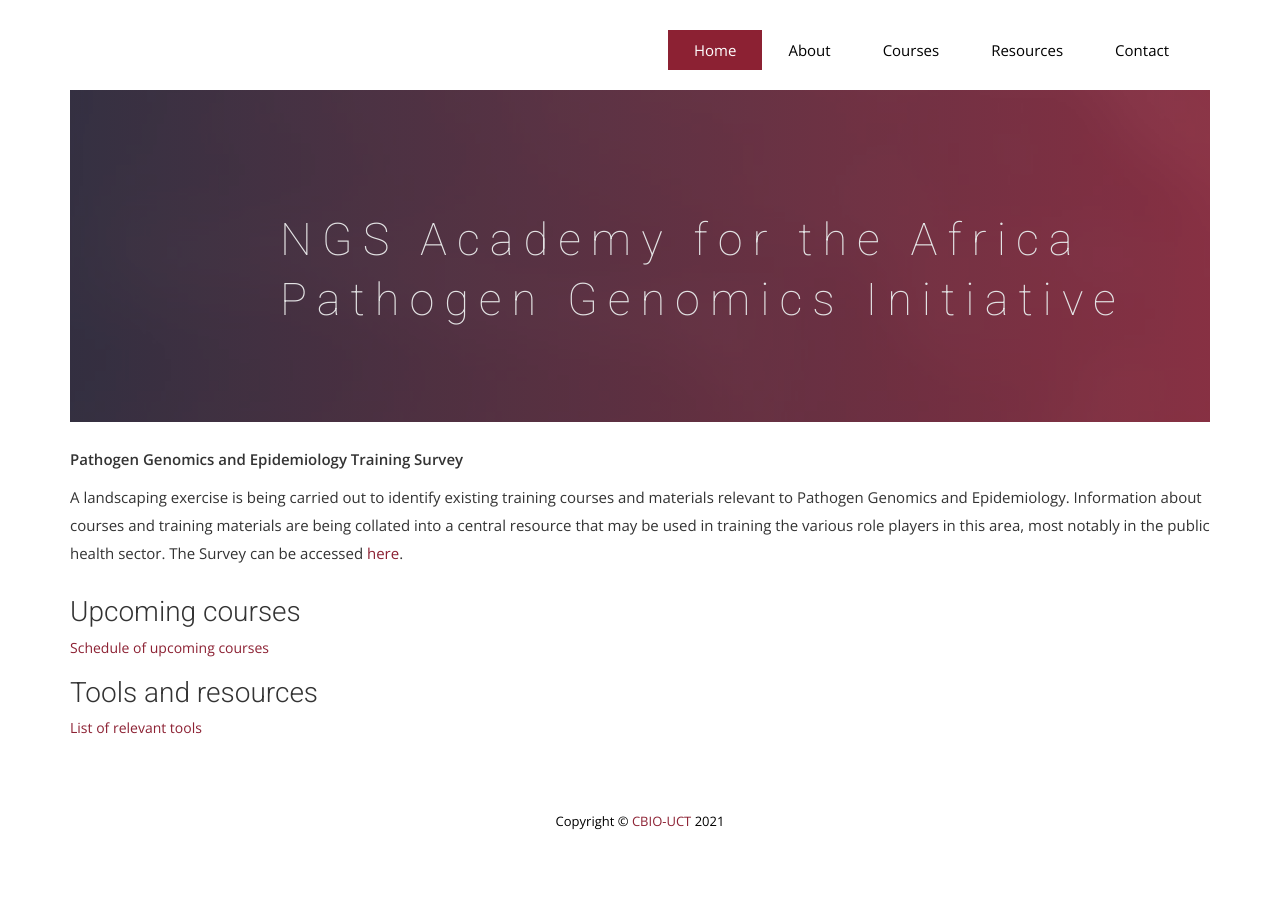
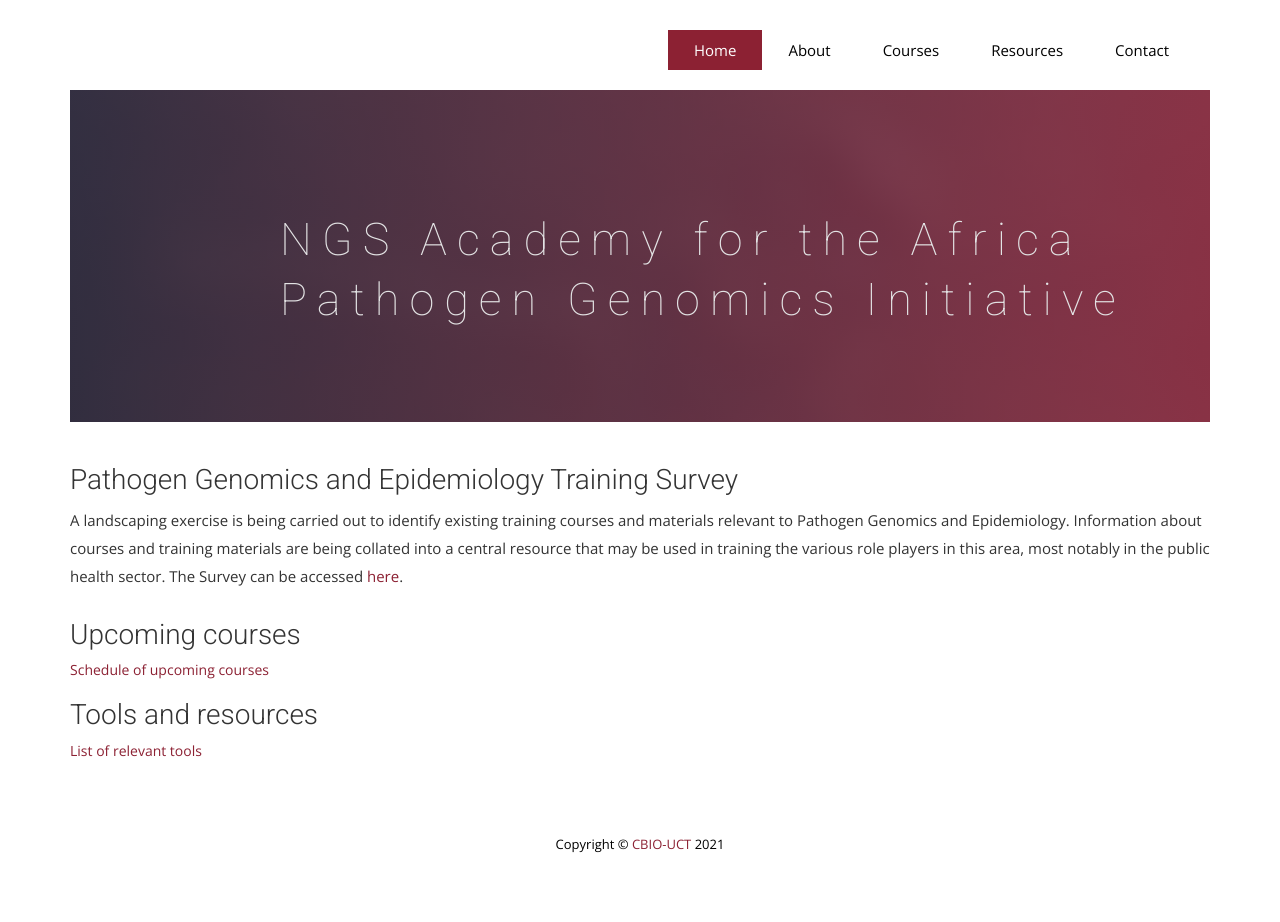
Before and after one commit to pmaturure3/ngsacad, a Jekyll site: the page built from index.html, in a window 1280 px wide. Built offline with Jekyll 4.4.1, drawn with Linux system fonts in a browser that asks for light colours; nearby versions of some CDN libraries; some web fonts are replaced; comment, search, counter and statistics services are not loaded; before the commit the page ends 900 px from its top, so only the background shows below that.

Commit message:
added h3 on home

```diff
--- a/index.html
+++ b/index.html
@@ -12,7 +12,9 @@ permalink: /
 <div class="container main_container_padding">
   <div class="row">
 
-    <p> <strong>Pathogen Genomics and Epidemiology Training Survey </strong></p>
+    <p>
+    <h3>Pathogen Genomics and Epidemiology Training Survey </h3>
+    </p>
     <p>A landscaping exercise is being carried out to identify existing training courses and materials relevant to
       Pathogen Genomics and Epidemiology. Information about courses and training materials are being collated into a
       central resource that may be used in training the various role players in this area, most notably in the public
```
